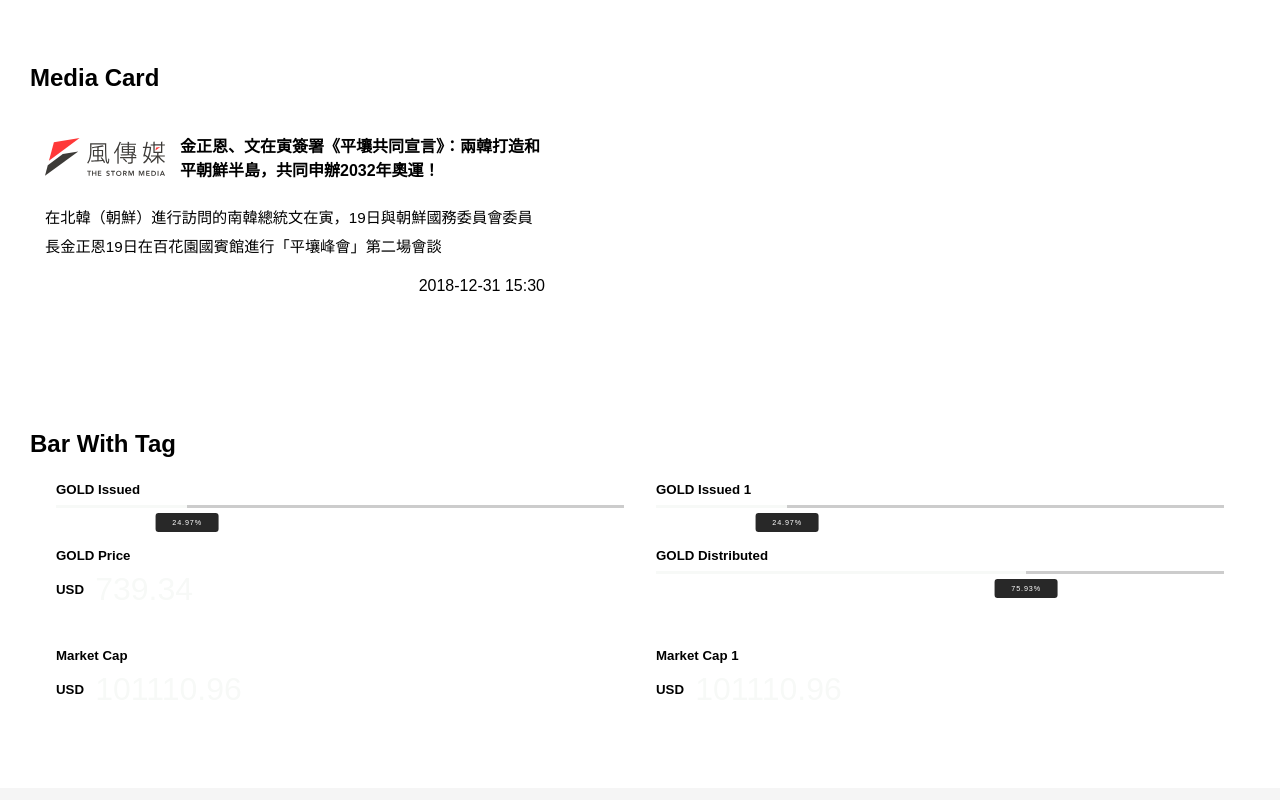
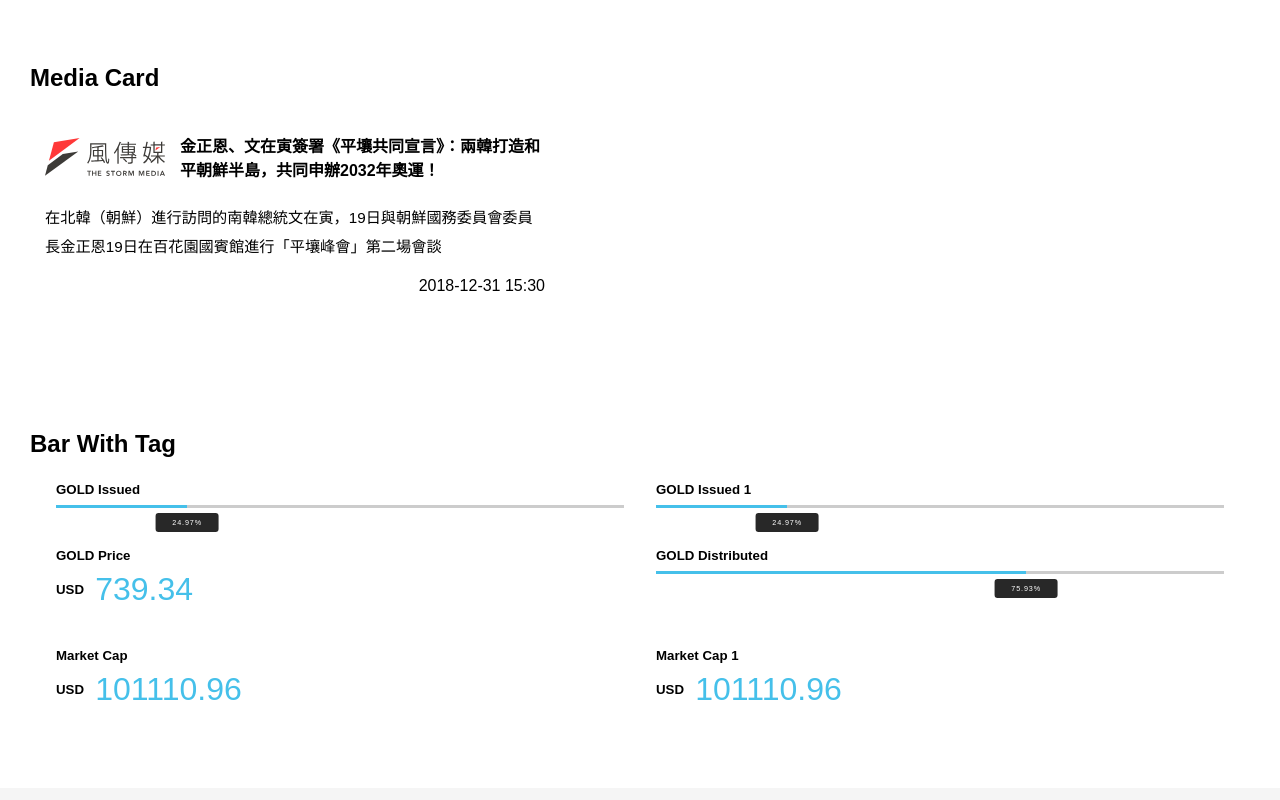
Before and after one commit to mic0201/vue-components, a Vue app: page / in a window 1280 px wide. Shown: the top 800 px of the page. Built offline with nearby package versions, Linux system fonts and the light colour scheme.

Commit message:
Fix: modify color

```diff
--- a/src/components/BarWithTag.vue
+++ b/src/components/BarWithTag.vue
@@ -137,7 +137,7 @@ export default {
           > span
             font-size: 2rem
             margin-left: .7rem
-            color: $keyColor_1
+            color: $keyColor_3
 
         .bar-backing
           width: 100%
@@ -147,7 +147,7 @@ export default {
             position: relative
             width: 40%
             height: 3px
-            background-color: $keyColor_1
+            background-color: $keyColor_3
             transition: width 1s
             .tip
               position: absolute
--- a/src/components/Menu.vue
+++ b/src/components/Menu.vue
@@ -70,10 +70,10 @@ export default {
     +show($top)
 
   @mixin whenHoverList
-    background-color: $keyColor_2
+    background-color: $keyColor_4
 
   @mixin whenHoverItem
-    background-color: $keyColor_1
+    background-color: $keyColor_2
 
   .menu
     background-color: $keyColor_3
@@ -104,7 +104,7 @@ export default {
           padding: 10px 12px
 
         &:hover
-          background-color: $keyColor_2
+          background-color: $keyColor_5
           > .itemList
             z-index: 1 !important
             +showList(100%, 0)
@@ -168,7 +168,7 @@ export default {
         min-width: 200px
         z-index: 1
         color: white
-        background-color: $keyColor_1
+        background-color: $keyColor_3
         right: 0
         +disappear
         &.open
@@ -180,7 +180,7 @@ export default {
         .lang
           padding: .3rem .6rem
           &:hover
-            background-color: $keyColor_2
+            background-color: $keyColor_5
 
 
 </style>
--- a/src/components/Tabs.vue
+++ b/src/components/Tabs.vue
@@ -72,7 +72,7 @@ export default {
             right: 0
             width: 0%
             height: 3px
-            background-color: $keyColor_1
+            background-color: $keyColor_3
             transition: width .3s
 
           &.active
```
